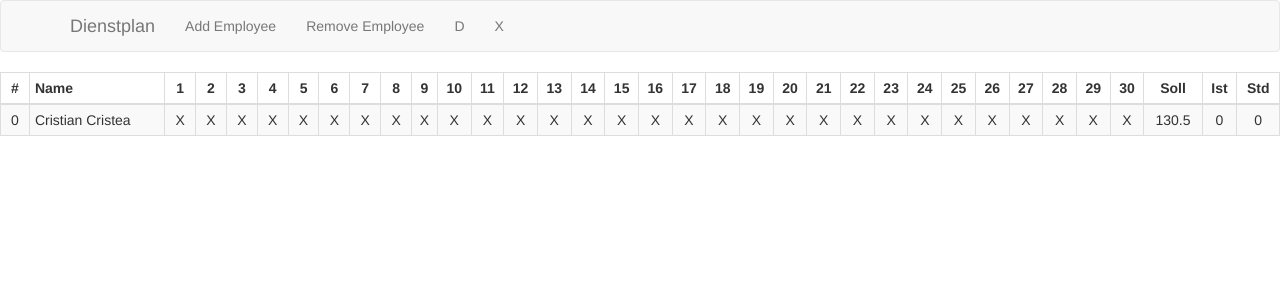
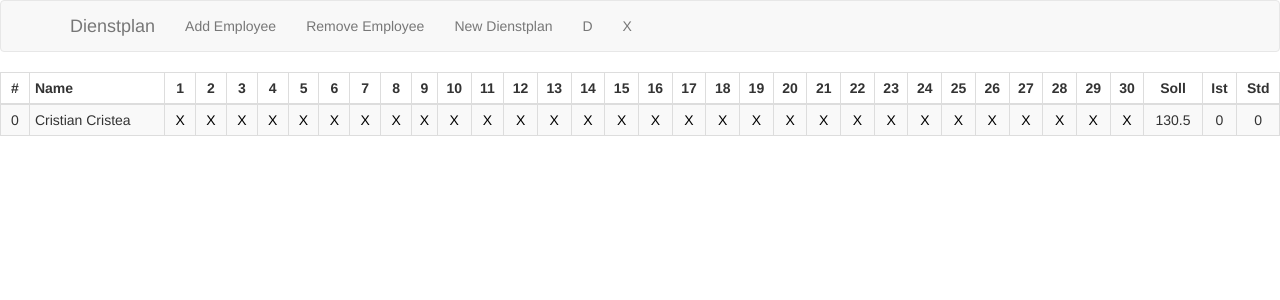
Before and after one commit to CristianCristea/dienstplan, a React (Create React App) app: page / in a window 1280 px wide. Shown: the top 300 px of the page. Built offline with nearby package versions, Linux system fonts and the light colour scheme.

Commit message:
Change background on working days

```diff
--- a/src/App.js
+++ b/src/App.js
@@ -28,11 +28,8 @@ class App extends Component {
                 should: 130.5,
                 worked: 0,
                 monthlyStatus: 0,
-                workHoursPerMonth: 174
-              }
-            }
-          },
-          currentDaysInMonth: [
+                workHoursPerMonth: 174,
+                days: [
                   'X',
                   'X',
                   'X',
@@ -65,6 +62,9 @@ class App extends Component {
                   'X'
                 ]
               }
+            }
+          }
+        }
       ],
       employeesArchive: []
     };
@@ -76,6 +76,7 @@ class App extends Component {
     this.archiveEmployee = this.archiveEmployee.bind(this);
     this.updateWorkingHours = this.updateWorkingHours.bind(this);
     this.generateEmployeeWorkDays = this.generateEmployeeWorkDays.bind(this);
+    this.generateRoster = this.generateRoster.bind(this);
   }
 
   closeModal() {
@@ -135,32 +136,19 @@ class App extends Component {
   }
 
   changeDay(e, value = 'D') {
-    const tdElements = document.getElementsByTagName('td');
-    const { employees, activeDay, activeEmployee } = this.state;
+    const {
+      employees,
+      activeDay,
+      activeEmployee,
+      currentYear,
+      currentMonth
+    } = this.state;
     const employeeIndex = this.selectEmployee(employees, activeEmployee);
     const employee = employees.splice(employeeIndex, 1)[0];
-    let activeClass = 'work-day';
 
-    employee.currentDaysInMonth[activeDay] = value;
+    employee.hours[currentYear][currentMonth]['days'][activeDay] = value;
     employees.splice(employeeIndex, 0, employee);
     this.setState({ employees: employees });
-
-    switch (value) {
-      case 'U':
-        activeClass = 'vacation-day';
-        break;
-      case 'D':
-        activeClass = 'work-day';
-        break;
-      default:
-        activeClass = 'normal-day';
-    }
-
-    for (let td of tdElements) {
-      if (td.classList.contains('active-day')) {
-        td.classList.add(activeClass);
-      }
-    }
   }
 
   selectDay(e) {
@@ -188,8 +176,9 @@ class App extends Component {
     const { employees, activeEmployee, currentMonth, currentYear } = this.state;
     const employeeIndex = this.selectEmployee(employees, activeEmployee);
     const employee = employees.splice(employeeIndex, 1)[0];
-    const workedDays = employee.currentDaysInMonth.filter(day => day === 'D')
-      .length;
+    const workedDays = employee.hours[currentYear][currentMonth]['days'].filter(
+      day => day === 'D'
+    ).length;
     let workedHours = employee.hours.defaultWorkDay * workedDays;
     let shouldWorkHours = employee.hours[currentYear][currentMonth]['should'];
     let monthlyStatus =
@@ -208,6 +197,7 @@ class App extends Component {
     // TODO: calculate work hours for every month
     e.preventDefault();
     const { employees, currentYear, currentMonth } = this.state;
+
     person.hours.defaultWorkDay = 23;
     person.hours.totalStatus = 0;
     person.hours[currentYear][currentMonth]['worked'] = 0;
@@ -216,10 +206,10 @@ class App extends Component {
     person.hours[currentYear][currentMonth][
       'should'
     ] = this.setWorkinkHoursMonth(person.workTimePercent);
-    person['currentDaysInMonth'] = this.generateEmployeeWorkDays(
+    person['days'] = this.generateEmployeeWorkDays(
       this.daysInMonth(currentYear, currentMonth)
     );
-    console.log(person);
+
     employees.push(person);
     this.setState({ employees: employees });
     this.closeModal();
@@ -238,9 +228,24 @@ class App extends Component {
     });
   }
 
-  generateNextMonth() {
-    // loop through all employees and add a year and month
-    // change currentMonth to the generated one
+  generateRoster() {
+    // check if the year exists
+    // check if next month exists
+    // loop through all employees and add a year? and month
+    // change currentYear and currentMonth to the generated one
+    const { currentYear, currentMonth, employees } = this.state;
+
+    employees.map(employee => {
+      if (employee[currentYear]) {
+        console.log(currentYear);
+      } else {
+        console.log(currentYear + 1);
+      }
+    });
+  }
+
+  selectMonth(year, month) {
+    // change the currentYear and currentMonth
   }
 
   render() {
@@ -253,6 +258,7 @@ class App extends Component {
           changeDay={this.changeDay}
           archiveEmployee={this.archiveEmployee}
           updateWorkingHours={this.updateWorkingHours}
+          generateRoster={this.generateRoster}
         />
         {/* <SucessMessage name="Mitarbeiter hinzugefügt" />  */}
         <AddEmployee
--- a/src/components/NavigationMenu.js
+++ b/src/components/NavigationMenu.js
@@ -5,7 +5,8 @@ const NavigationMenu = ({
   openModal,
   changeDay,
   archiveEmployee,
-  updateWorkingHours
+  updateWorkingHours,
+  generateRoster
 }) => {
   return (
     <Navbar>
@@ -18,6 +19,9 @@ const NavigationMenu = ({
         </NavItem>
         <NavItem eventKey={2} href="#" onClick={archiveEmployee}>
           Remove Employee
+        </NavItem>
+        <NavItem eventKey={3} href="#" onClick={generateRoster}>
+          New Dienstplan
         </NavItem>
         <NavItem
           eventKey={4}
--- a/src/components/TableRow.js
+++ b/src/components/TableRow.js
@@ -14,15 +14,16 @@ const TableRow = ({
       <td>
         {employee.firstName} {employee.lastName}
       </td>
-      {employee.currentDaysInMonth.map((day, i) => {
+      {employee.hours[currentYear][currentMonth]['days'].map((day, i) => {
         return (
           <td
+            className={day === 'D' ? 'work-day' : 'normal-day'}
             name={employee.id}
             id={i}
             key={employee.id + i}
             onClick={e => selectDay(e)}
           >
-            {employee.currentDaysInMonth[i]}
+            {employee.hours[currentYear][currentMonth]['days'][i]}
           </td>
         );
       })}
--- a/src/css/_overlays.scss
+++ b/src/css/_overlays.scss
@@ -1,3 +1,8 @@
+.normal-day {
+  background-color: initial;
+  color: initial;
+}
+
 .active-day,
 .work-day,
 .weekend-day,
@@ -17,8 +22,3 @@
 .vacation-day {
   background-color: $hansa-yellow;
 }
-
-.normal-day {
-  background-color: initial;
-  color: initial;
-}
```
Lines whose indentation alone changed are shown as unchanged.
